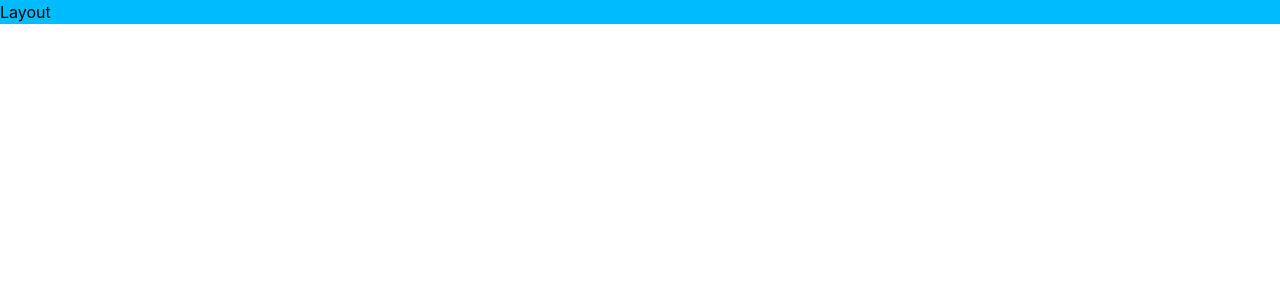
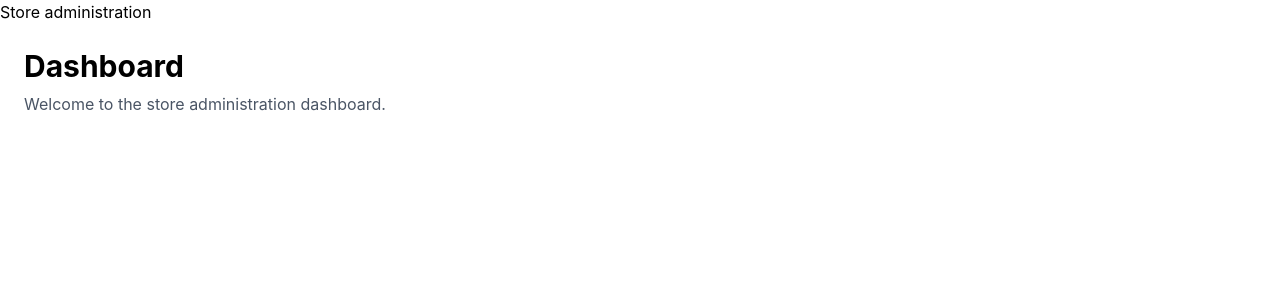
Before and after one commit to ankurnecessary/ecommerce-monorepo, a React (Vite) app in the folder apps/admin/: page / in a window 1280 px wide. Shown: the top 300 px of the page. Built offline with nearby package versions, Linux system fonts and the light colour scheme.

Commit message:
[react-router] Initial react router setup.

```diff
--- a/apps/admin/src/App.tsx
+++ /dev/null
@@ -1,5 +0,0 @@
-function App() {
-  return <div className="bg-sky-400">Layout</div>;
-}
-
-export default App;
--- /dev/null
+++ b/apps/admin/src/app/router.tsx
@@ -0,0 +1,24 @@
+import { createBrowserRouter } from 'react-router';
+
+import AdminLayout from '../layouts/AdminLayout';
+import DashboardPage from '../pages/DashboardPage';
+import NotFoundPage from '../pages/NotFoundPage';
+import RouteErrorPage from '../pages/RouteErrorPage';
+
+export const router = createBrowserRouter([
+  {
+    path: '/',
+    Component: AdminLayout,
+    ErrorBoundary: RouteErrorPage,
+    children: [
+      {
+        index: true,
+        Component: DashboardPage,
+      },
+    ],
+  },
+  {
+    path: '*',
+    Component: NotFoundPage,
+  },
+]);
--- /dev/null
+++ b/apps/admin/src/layouts/AdminLayout.tsx
@@ -0,0 +1,18 @@
+import { NavLink, Outlet } from 'react-router';
+
+const AdminLayout = () => {
+  return (
+    <div>
+      <header>
+        <NavLink to="/" end>
+          Store administration
+        </NavLink>
+      </header>
+      <main>
+        <Outlet />
+      </main>
+    </div>
+  );
+};
+
+export default AdminLayout;
--- a/apps/admin/src/main.tsx
+++ b/apps/admin/src/main.tsx
@@ -1,10 +1,11 @@
 import { StrictMode } from 'react';
 import { createRoot } from 'react-dom/client';
-import App from './App.tsx';
 import './index.css';
+import { RouterProvider } from 'react-router';
+import { router } from './app/router';
 
 createRoot(document.getElementById('root')!).render(
   <StrictMode>
-    <App />
+    <RouterProvider router={router} />
   </StrictMode>,
 );
--- /dev/null
+++ b/apps/admin/src/pages/DashboardPage.tsx
@@ -0,0 +1,12 @@
+const DashboardPage = () => {
+  return (
+    <section className="p-6">
+      <h1 className="text-3xl font-bold">Dashboard</h1>
+      <p className="mt-2 text-gray-600">
+        Welcome to the store administration dashboard.
+      </p>
+    </section>
+  );
+};
+
+export default DashboardPage;
--- /dev/null
+++ b/apps/admin/src/pages/NotFoundPage.tsx
@@ -0,0 +1,13 @@
+import { Link } from 'react-router';
+
+const NotFoundPage = () => {
+  return (
+    <main>
+      <h1>Page not found</h1>
+      <p>The requested page doesn't exist</p>
+      <Link to="/">Return to dashboard</Link>
+    </main>
+  );
+};
+
+export default NotFoundPage;
--- /dev/null
+++ b/apps/admin/src/pages/RouteErrorPage.tsx
@@ -0,0 +1,22 @@
+import { isRouteErrorResponse, Link, useRouteError } from 'react-router';
+
+const RouteErrorPage = () => {
+  const error = useRouteError();
+
+  const message = isRouteErrorResponse(error)
+    ? `${error.status} ${error.statusText}`
+    : 'The page could not be loaded.';
+
+  return (
+    <main className="p-6">
+      <h1 className="text-3xl font-bold">Something went wrong</h1>
+      <p className="mt-2">{message}</p>
+
+      <Link className="mt-4 inline-block underline" to="/">
+        Return to dashboard
+      </Link>
+    </main>
+  );
+};
+
+export default RouteErrorPage;
```
